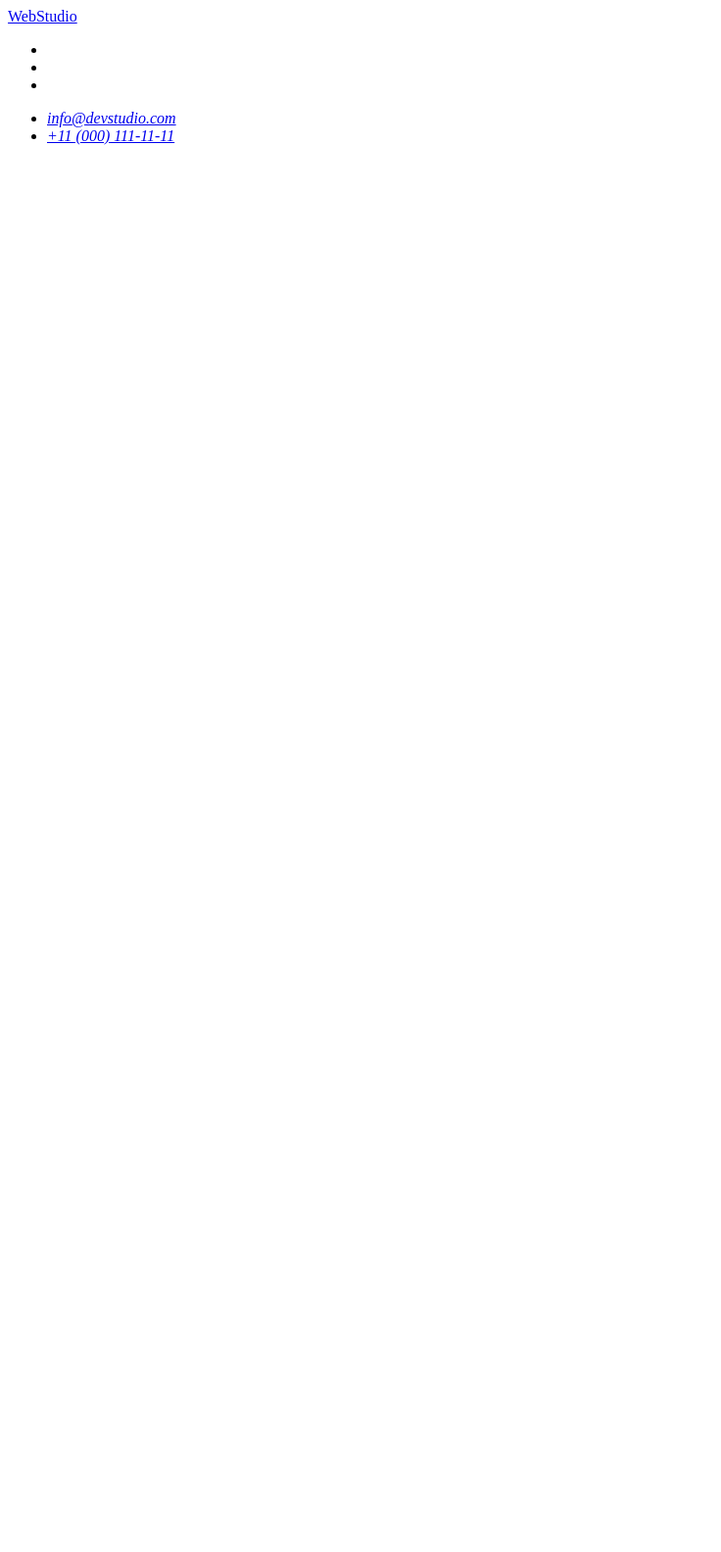
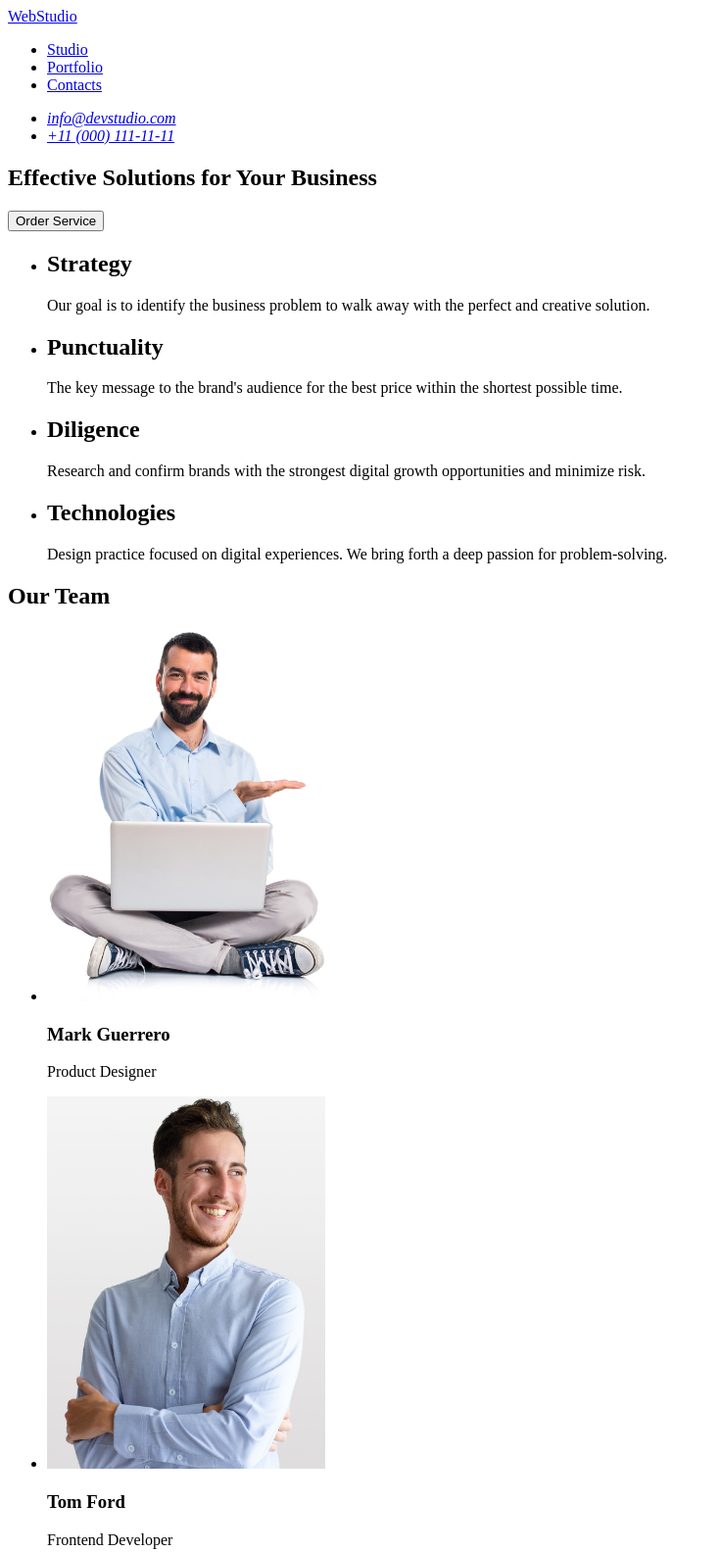
Before and after one commit to VolodymyrAleksevich/goit-markup-hw-01, a plain HTML site: page index.html in a window 1280 px wide. Shown: the top 1584 px of the page at 98% size, without its empty margins (0-736 px from the left). Before the commit the page ends 800 px from the top, so only its background shows below. Drawn offline with Linux system fonts and the light colour scheme.

Commit message:
feat(html):first page

```diff
--- a/index.html
+++ b/index.html
@@ -1,18 +1,22 @@
 <!DOCTYPE html>
 <html lang="en">
+
 <head>
-    <meta charset="UTF-8">
-    <meta name="viewport" content="width=device-width, initial-scale=1.0">
-    <title>Web studio</title>
+    <meta charset="UTF-8" />
+    <meta name="viewport" content="width=device-width, initial-scale=1.0" />
+    <title>Web Studio</title>
 </head>
+
 <body>
+
+    <!-- Шапка сайту -->
     <header>
         <nav>
             <a href="./index.html">WebStudio</a>
             <ul>
-            <li><a href="Studio"></a></li>
-            <li><a href="Portfolio"></a></li>
-            <li><a href="Contacts"></a></li>
+                <li><a href="studio.html">Studio</a></li>
+                <li><a href="portfolio.html">Portfolio</a></li>
+                <li><a href="contacts.html">Contacts</a></li>
             </ul>
         </nav>
 
@@ -23,5 +27,77 @@
             </ul>
         </address>
     </header>
+
+    <!-- Основний вміст -->
+    <main>
+        <section>
+            <h1>Effective Solutions for Your Business</h1>
+            <button>Order Service</button>
+        </section>
+
+        <section>
+            <ul>
+                <li>
+                    <h2>Strategy</h2>
+                    <p>Our goal is to identify the business problem to walk away with the perfect and creative solution.
+                    </p>
+                </li>
+                <li>
+                    <h2>Punctuality</h2>
+                    <p>The key message to the brand's audience for the best price within the shortest possible time.</p>
+                </li>
+                <li>
+                    <h2>Diligence</h2>
+                    <p>Research and confirm brands with the strongest digital growth opportunities and minimize risk.
+                    </p>
+                </li>
+                <li>
+                    <h2>Technologies</h2>
+                    <p>Design practice focused on digital experiences. We bring forth a deep passion for
+                        problem-solving.</p>
+                </li>
+            </ul>
+        </section>
+
+        <section>
+            <h2>Our Team</h2>
+            <ul>
+                <li>
+                    <img src="img/54c8b61827d7cc162dfead836063691cf04a58cf.jpg" width="284" height="380"
+                        alt="Mark Guerrero">
+                    <h3>Mark Guerrero</h3>
+                    <p>Product Designer</p>
+                </li>
+                <li>
+                    <img src="img/foto1.jpg" width="284" height="380" alt="Tom Ford">
+                    <h3>Tom Ford</h3>
+                    <p>Frontend Developer</p>
+                </li>
+                <li>
+                    <img src="img/e2b4788c210eea8d1f5ef1a5b4db4f62aba5e8e9.jpg" width="284" height="380"
+                        alt="Camila Garcia">
+                    <h3>Camila Garcia</h3>
+                    <p>Marketing</p>
+                </li>
+                <li>
+                    <img src="img/b38ec5dec6daee5d9dff1c4f03f226cbaec0f164.jpg" width="284" height="380"
+                        alt="Daniel Wilson">
+                    <h3>Daniel Wilson</h3>
+                    <p>UI Designer</p>
+                </li>
+            </ul>
+        </section>
+    </main>
+
+    <section>
+        <h2>
+            WebStudio
+        </h2>
+        <p>
+            Increase the flow of customers and
+            sales for your business with digital marketing & growth solutions.
+        </p>
+    </section>
 </body>
+
 </html>
```
Also changed, not shown: img/54c8b61827d7cc162dfead836063691cf04a58cf.jpg (added), img/b38ec5dec6daee5d9dff1c4f03f226cbaec0f164.jpg (added), img/e2b4788c210eea8d1f5ef1a5b4db4f62aba5e8e9.jpg (added), img/foto1.jpg (added). Lines whose indentation alone changed are shown as unchanged.
